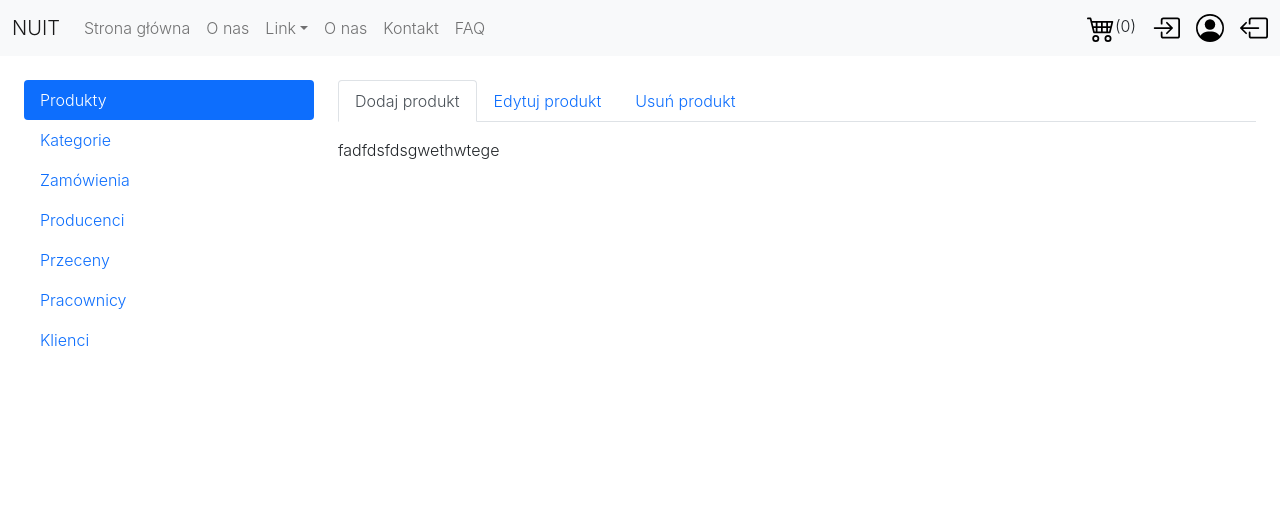
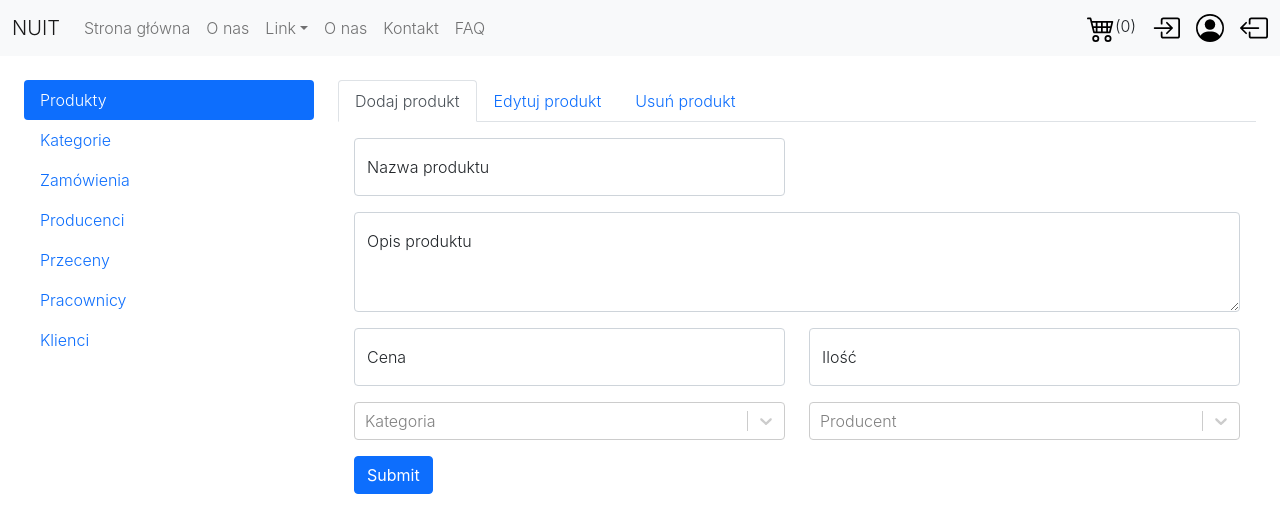
Before and after one commit to bdaf/Internet_shop, a React (Create React App) app in the folder frontend/: page /panel in a window 1280 px wide. Shown: the top 532 px of the page. Built offline with nearby package versions, Linux system fonts and the light colour scheme.

Commit message:
add static adding product

```diff
--- a/frontend/package.json
+++ b/frontend/package.json
@@ -13,6 +13,7 @@
     "react-dom": "^17.0.2",
     "react-router-dom": "^6.0.2",
     "react-scripts": "^4.0.3",
+    "react-select": "^5.2.1",
     "sass": "^1.43.5",
     "web-vitals": "^1.1.2"
   },
--- a/frontend/src/pages/EmployeePanel/EmployeePanel.js
+++ b/frontend/src/pages/EmployeePanel/EmployeePanel.js
@@ -1,11 +1,12 @@
 import React, { useState } from "react";
-import { Col, Row, Tab, Nav, Tabs } from "react-bootstrap";
+import { Col, Row, Tab, Nav, Tabs, FloatingLabel, Form, Button } from "react-bootstrap";
+import Select from 'react-select';
 import Navbar from "../../components/Navbar/Navbar";
+import AddProduct from "./components/Products/AddProduct";
 
 import './EmployeePanel.css'
 
 const EmployeePanel = () => {
-
     return (
         <>
             <Navbar />
@@ -42,7 +43,7 @@ const EmployeePanel = () => {
                                 <Tab.Pane eventKey="product">
                                     <Tabs defaultActiveKey="add" id="uncontrolled-tab-example" className="mb-3">
                                         <Tab eventKey="add" title="Dodaj produkt">
-                                            fadfdsfdsgwethwtege
+                                            <AddProduct />
                                         </Tab>
                                         <Tab eventKey="edit" title="Edytuj produkt">
                                             fadfdsfdsgwethwtegefadfdsfdsgwethwtege
--- /dev/null
+++ b/frontend/src/pages/EmployeePanel/components/Products/AddProduct.js
@@ -0,0 +1,57 @@
+import React, { useState } from "react";
+import { Col, Row, FloatingLabel, Form, Button } from "react-bootstrap";
+import Select from 'react-select';
+
+const AddProduct = () => {
+    const options = [
+        { value: 'chocolate', label: 'Chocolate' },
+        { value: 'strawberry', label: 'Strawberry' },
+        { value: 'vanilla', label: 'Vanilla' }
+    ]
+
+    return (
+        <div className="m-3">
+            <Form>
+                <Row className="mb-3">
+                    <Form.Group as={Col} xs={12} md={6} controlId="formGridName">
+                        <FloatingLabel controlId="floatingPassword" label="Nazwa produktu">
+                            <Form.Control type="password" placeholder="Nazwa produktu" />
+                        </FloatingLabel>
+                    </Form.Group>
+                </Row>
+                <FloatingLabel className="mb-3" controlId="floatingTextareaDescription" label="Opis produktu">
+                    <Form.Control
+                        as="textarea"
+                        placeholder="Opis produktu"
+                        style={{ height: '100px' }}
+                    />
+                </FloatingLabel>
+                <Row className="mb-3">
+                    <Form.Group as={Col} xs={12} md={6} controlId="formGridPrice">
+                        <FloatingLabel controlId="floatingPassword" label="Cena">
+                            <Form.Control type="number" placeholder="Cena" />
+                        </FloatingLabel>
+                    </Form.Group>
+                    <Form.Group as={Col} xs={12} md={6} controlId="formGridAmount">
+                        <FloatingLabel controlId="floatingAmount" label="Ilość">
+                            <Form.Control type="number" placeholder="Ilość" />
+                        </FloatingLabel>
+                    </Form.Group>
+                </Row>
+                <Row className="mb-3">
+                    <Col xs={6} md={6}>
+                        <Select options={options} placeholder="Kategoria" />
+                    </Col>
+                    <Col xs={6} md={6}>
+                        <Select options={options} placeholder="Producent" />
+                    </Col>
+                </Row>
+                <Button variant="primary" type="submit">
+                    Submit
+                </Button>
+            </Form>
+        </div>
+    );
+}
+
+export default AddProduct
```
Also changed, not shown: 1 other file (tests, documents, lock files or other folders).
